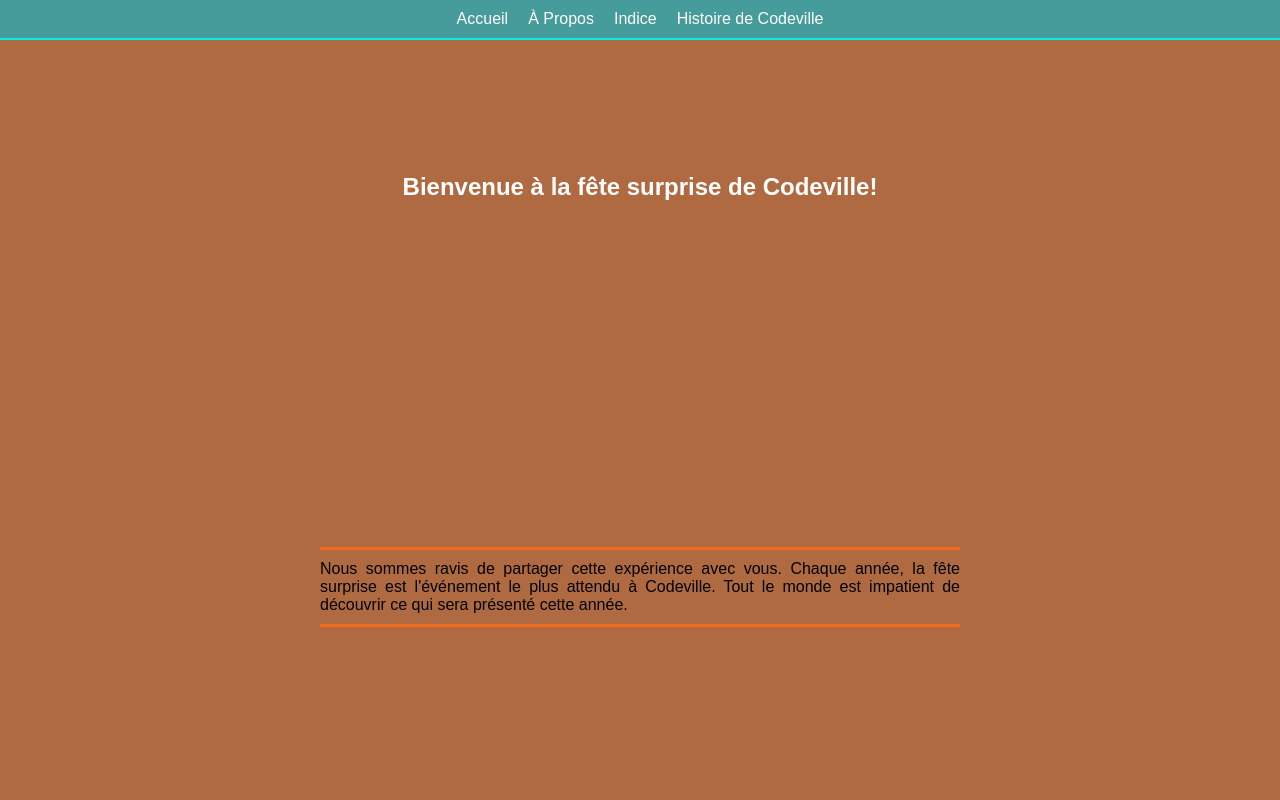
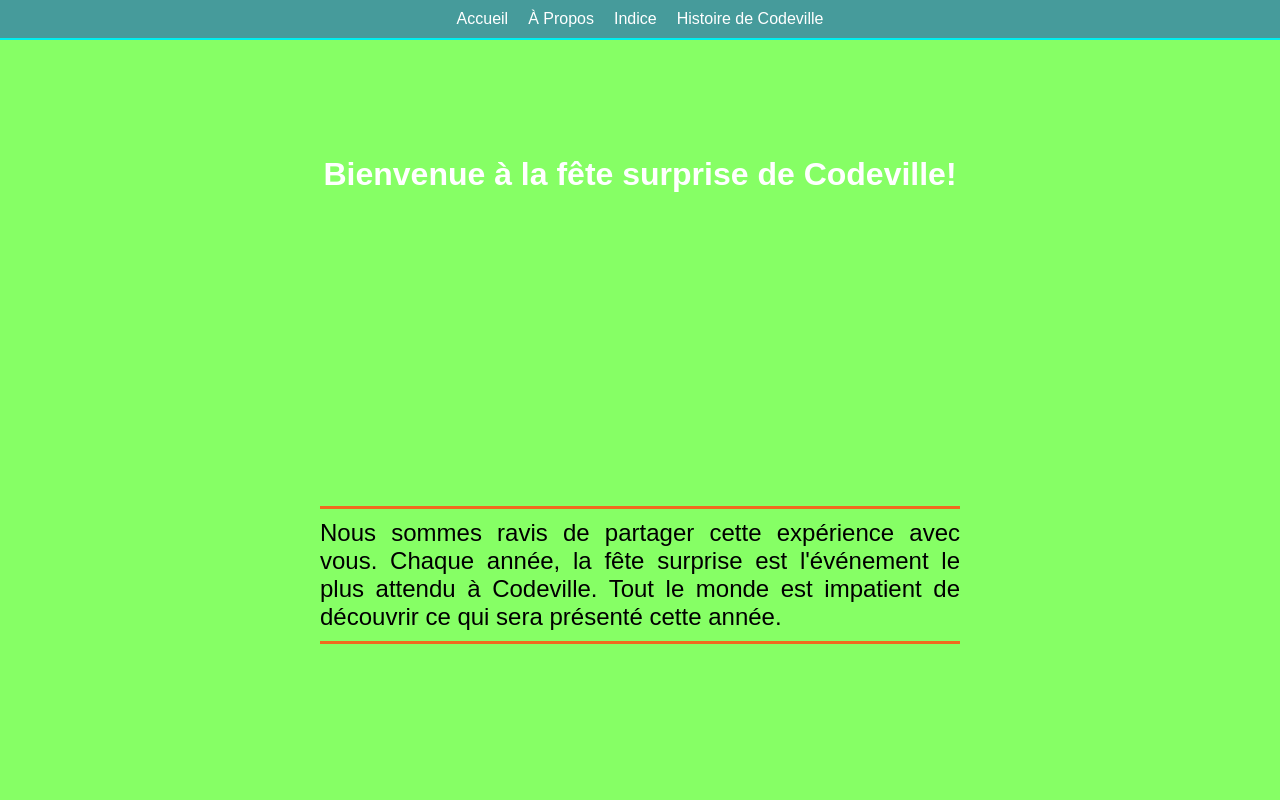
Before and after one commit to svndrine/codeville_website, a plain HTML site: page index.html in a window 1280 px wide. Shown: the top 800 px of the page. Drawn offline with Linux system fonts and the light colour scheme; a web font is replaced by a local one.

Commit message:
Font size and color modif

```diff
--- a/style.css
+++ b/style.css
@@ -14,7 +14,7 @@ html {
     --color1: #469B9B;
     --color2: #F06B1D;
     --color3: #00EFEE;
-    --color4: #B06A41;
+    --color4: #86ff65;
     --color5: #705546;
 }
 
@@ -118,3 +118,12 @@ footer{
     border-top: 2px solid var(--color3);
     color: white;
 }
+
+
+#accueil p{
+    font-size: 1.5em;
+}
+
+#accueil h1{
+    font-size: 2em;
+}
```
